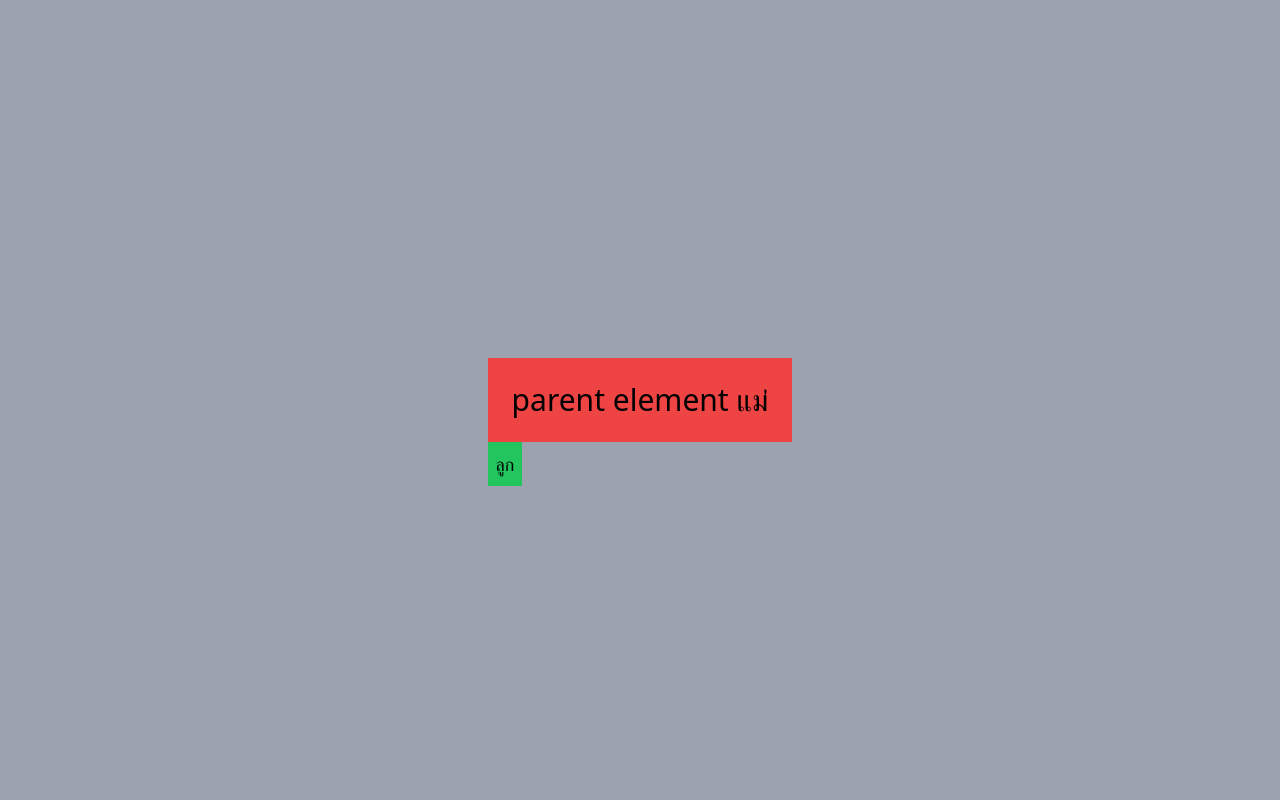
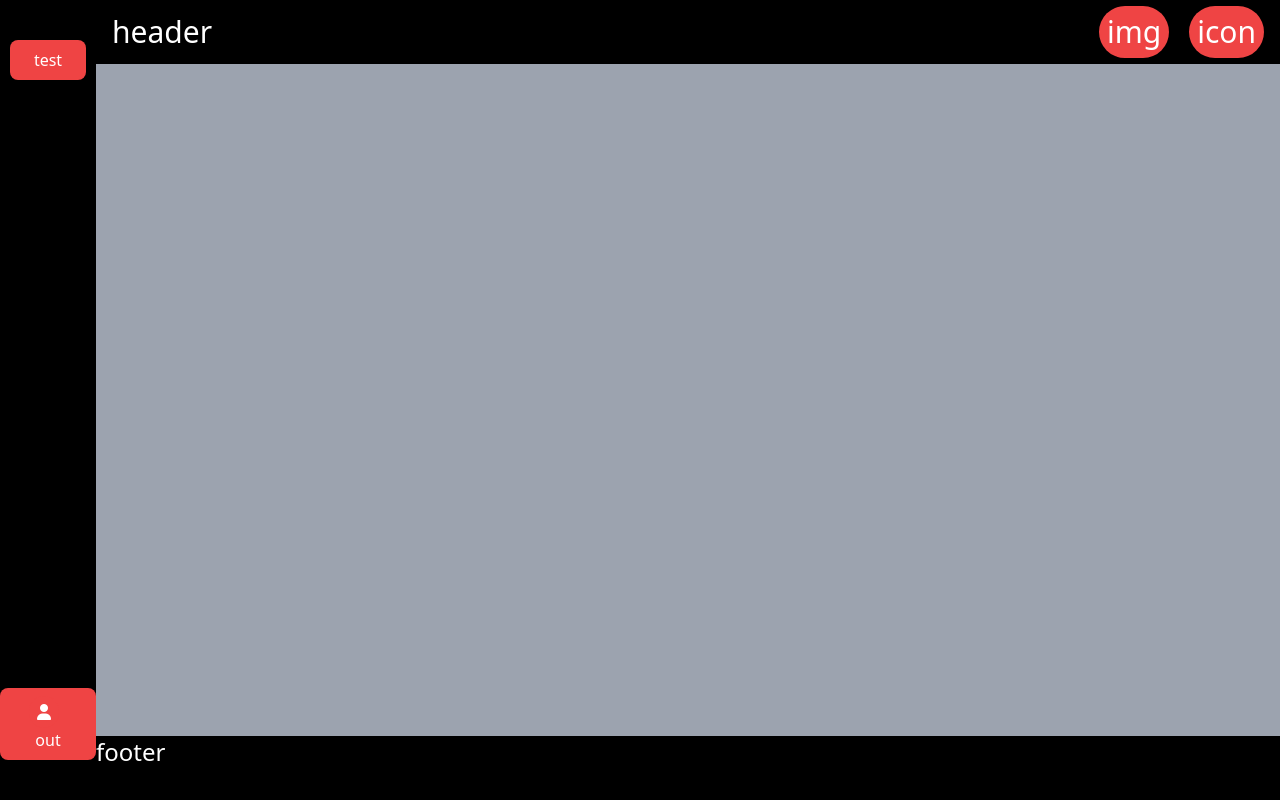
Before and after one commit to JoeyEkapob/Tailwindcssbasic, a website built with Vite: page app/src/postion.html in a window 1280 px wide. Built offline with nearby package versions, Linux system fonts and the light colour scheme.

Commit message:
workshop day 4 success

```diff
--- a/app/src/postion.html
+++ b/app/src/postion.html
@@ -5,20 +5,64 @@
     <meta name="viewport" content="width=device-width, initial-scale=1.0">
     <title>Document</title>
     <link rel="stylesheet" href="main.css">
+   <link rel="stylesheet" href="https://cdnjs.cloudflare.com/ajax/libs/font-awesome/6.6.0/css/all.min.css" integrity="sha512-Kc323vGBEqzTmouAECnVceyQqyqdsSiqLQISBL29aUW4U/M7pSPA/gEUZQqv1cwx4OnYxTxve5UMg5GT6L4JJg==" crossorigin="anonymous" referrerpolicy="no-referrer" />
+
 </head>
 <body class="bg-gray-400">
-    <div class="flex flex-col justify-center items-center min-h-screen">
+    <!-- <div class="flex flex-col justify-center items-center min-h-screen gap-14">
 
         <div class="relative">
-            <div class="bg-red-500 text-3xl p-6">
+            <div class="bg-black text-white rounded-lg border-2 border-orange-500 text-3xl p-6">
                 parent element แม่
             </div>
-          <div class="absolute right-4-0">
-                <div class="bg-green-500 text-lg p-2">ลูก</div>
+          <div class="absolute -right-4 -bottom-6">
+                <div class="bg-red-700 text-white ring-4 ring-offset-white rounded-full text-lg p-2 px-3">ลูก</div>
+            </div>
+        </div>
+        <div class="relative">
+            <div class="bg-black text-white rounded-xl  text-3xl p-6">
+                parent element แม่
+            </div>
+          <div class="absolute -letf-4 -bottom-6">
+                <div class="bg-green-500 rounded-full ring-4 ring-offset-white text-white text-lg p-2 px-3">ลูก</div>
+            </div>
+        </div>
+        <div class="relative">
+            <div class="bg-black text-white rounded-xl  text-3xl p-6">
+                parent element แม่
+            </div>
+          <div class="absolute -right-4 -top-6">
+                <div class="bg-blue-500 rounded-full ring-4 ring-offset-white text-white text-lg p-2 px-3">ลูก</div>
             </div>
         </div>
 
+    </div> -->
 
-    </div>
+    <nav class="fixed top-0 bg-black text-white right-0 left-0 h-16 text-3xl flex items-center justify-between p-4 ml-24">
+        <div>header</div>
+        <div class="flex gap-5">
+            <p class="bg-red-500 rounded-full p-2">img</p>
+            <p class="bg-red-500 rounded-full p-2">icon</p>
+        </div>
+    </nav>
+
+    <aside class=" fixed left-0 top-0 bottom-0 bg-black text-white w-24 h-screen">
+
+        <div class="flex flex-col  items-center justify-between h-full">
+
+            <div>
+                <button class="bg-red-500 text-white px-6 py-2 mt-10 rounded-lg"> test</button>
+            </div>
+
+            <div>
+                <button class="bg-red-500 text-white px-6 py-2 mt-10 mb-10 rounded-lg"><i class="fa-solid fa-user mr-2 bg-red-500 p-2 rounded-full text-white"></i>out</button>
+            </div>
+        </div>
+
+    </aside>
+
+    <footer class="fixed bottom-0 right-0 left-0 bg-black text-white ml-24 h-16 text-2xl">
+        <div>footer</div>
+    </footer>
 </body>
 </html>
```
